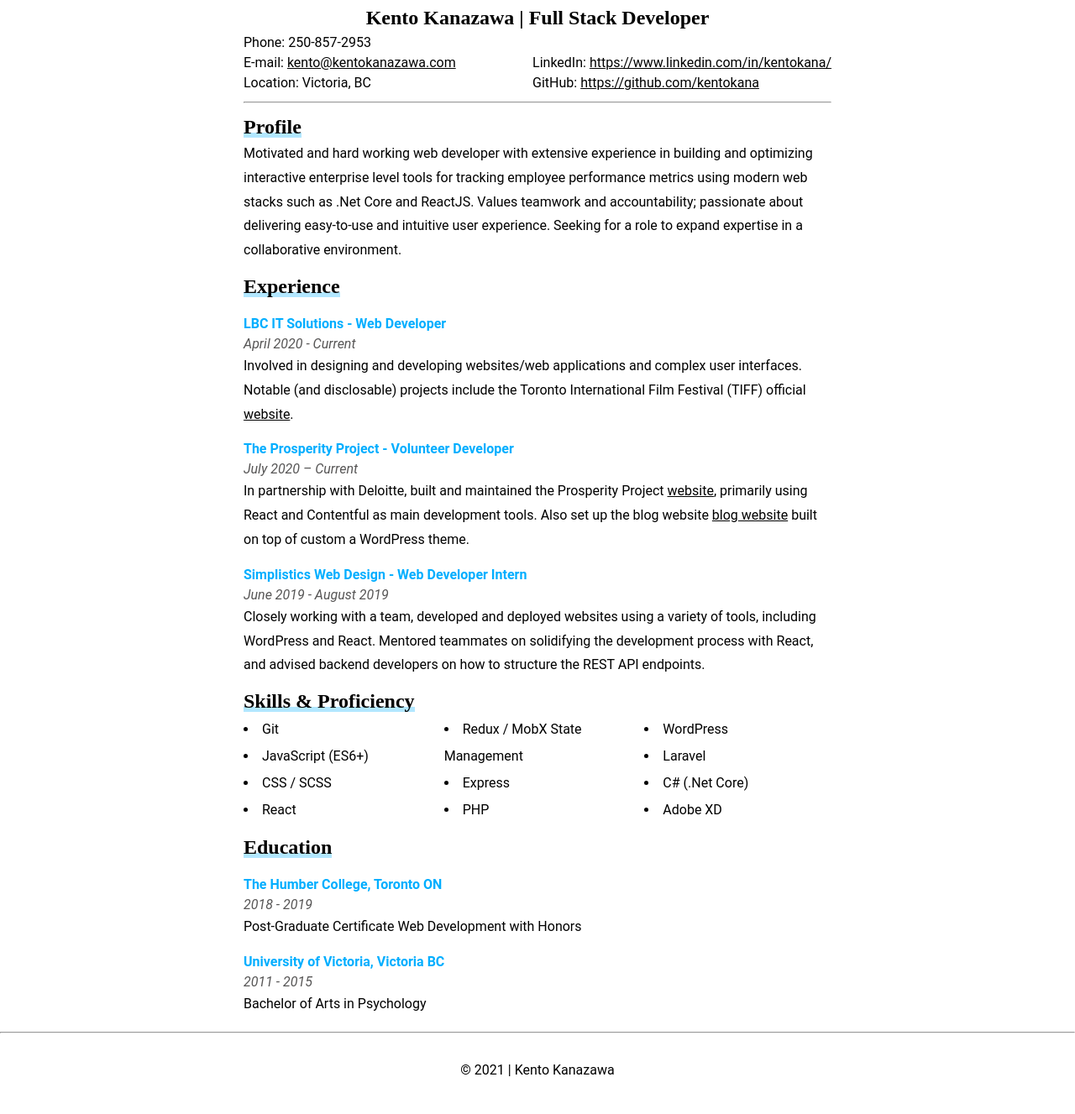
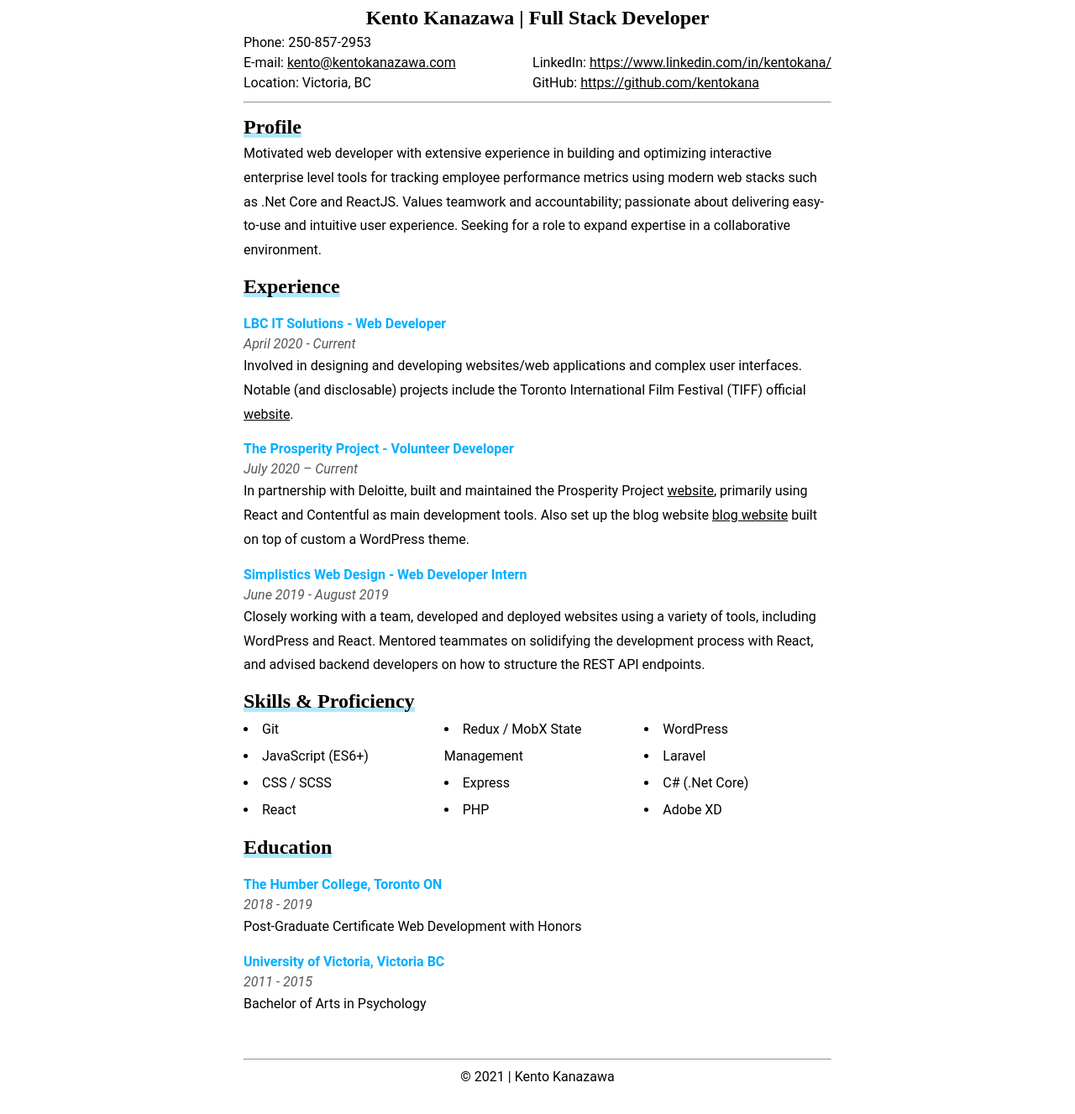
Before and after one commit to KentoKana/kentokana.github.io, a plain HTML site: page index.html in a window 1280 px wide. Shown: the part 7-1334 px from the top of the page at 84% size. Drawn offline with Linux system fonts and the light colour scheme.

Commit message:
Update footer markup.

```diff
--- a/index.html
+++ b/index.html
@@ -55,13 +55,13 @@
           </h2>
           <div class="profile">
             <p>
-              Motivated and hard working web developer with extensive experience
-              in building and optimizing interactive enterprise level tools for
-              tracking employee performance metrics using modern web stacks such
-              as .Net Core and ReactJS. Values teamwork and accountability;
-              passionate about delivering easy-to-use and intuitive user
-              experience. Seeking for a role to expand expertise in a
-              collaborative environment.
+              Motivated web developer with extensive experience in building and
+              optimizing interactive enterprise level tools for tracking
+              employee performance metrics using modern web stacks such as .Net
+              Core and ReactJS. Values teamwork and accountability; passionate
+              about delivering easy-to-use and intuitive user experience.
+              Seeking for a role to expand expertise in a collaborative
+              environment.
             </p>
           </div>
         </section>
@@ -164,7 +164,11 @@
         </section>
       </div>
     </main>
-    <hr />
-    <footer>&copy; 2021 | Kento Kanazawa</footer>
+    <footer>
+      <div class="footer__container">
+        <hr />
+        &copy; 2021 | Kento Kanazawa
+      </div>
+    </footer>
   </body>
 </html>
--- a/style.scss
+++ b/style.scss
@@ -38,7 +38,8 @@ h1 {
   text-align: center;
 }
 
-main {
+main,
+footer {
   margin: 2em;
   display: flex;
   max-width: 700px;
@@ -55,8 +56,13 @@ p {
 }
 
 footer {
-  margin: 2em;
-  text-align: center;
+  display: block;
+  padding: 2em;
+  .footer {
+    &__container {
+      text-align: center;
+    }
+  }
 }
 
 // class styling
```
Also changed, not shown: style.css, 1 other file.
